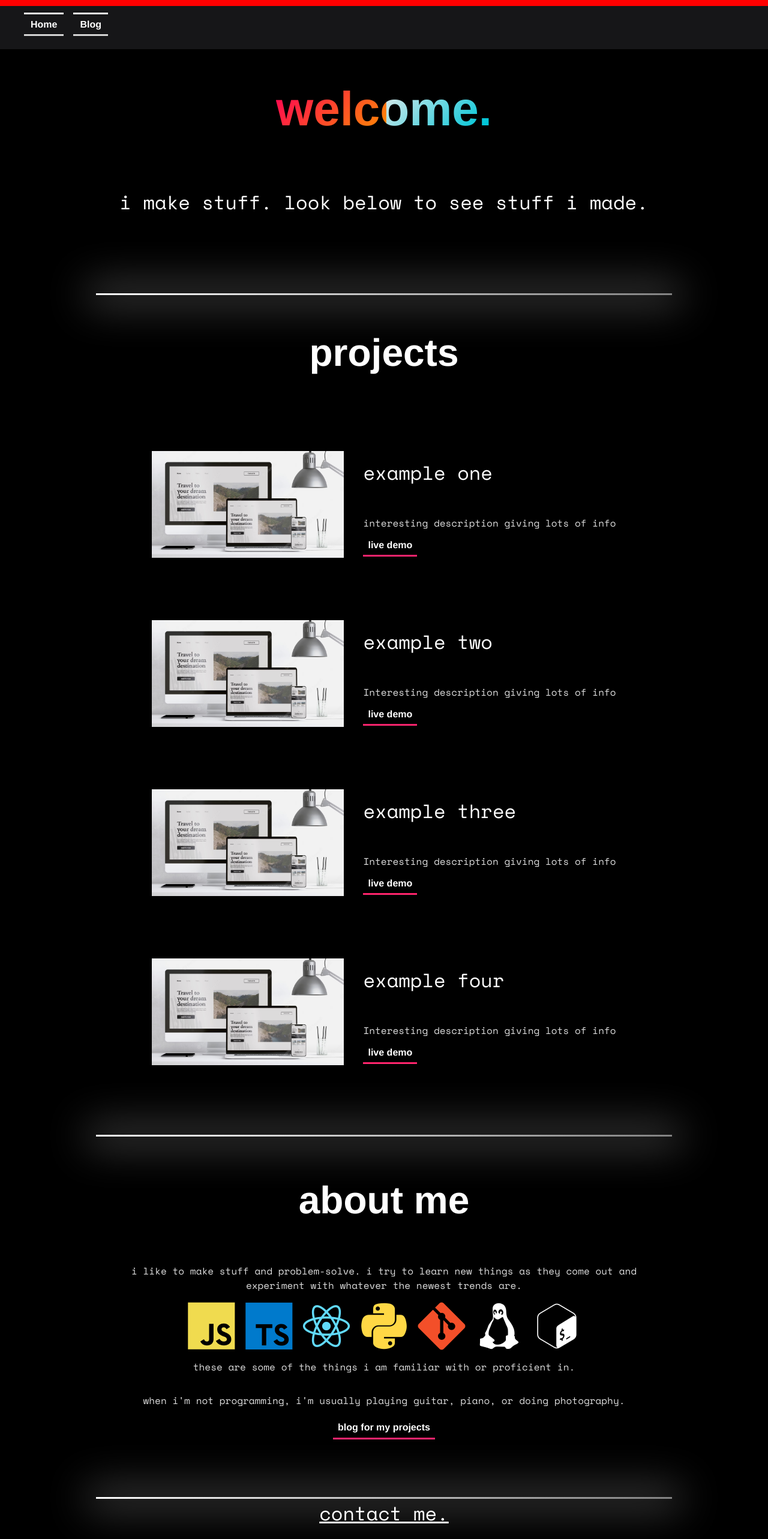
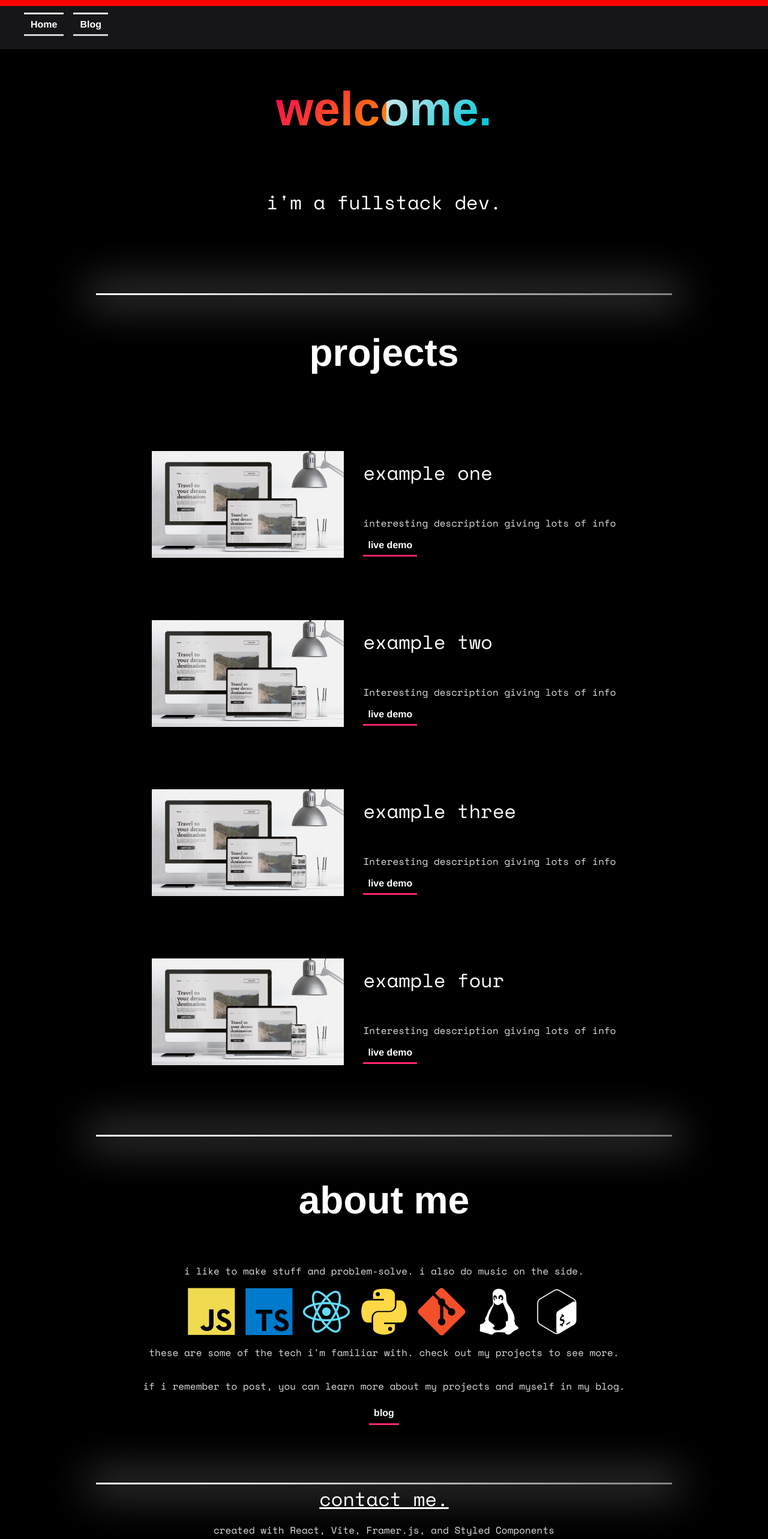
Before and after one commit to antiblockchain/landingpage, a React (Vite) app: page / in a window 1280 px wide. Shown: the top 2566 px of the page at 60% size. Built offline with nearby package versions, Linux system fonts and the light colour scheme.

Commit message:
updated text

```diff
--- a/package.json
+++ b/package.json
@@ -7,7 +7,8 @@
     "dev": "vite",
     "build": "vite build",
     "lint": "eslint src --ext js,jsx --report-unused-disable-directives --max-warnings 0",
-    "preview": "vite preview"
+    "preview": "vite preview",
+    "start": "vite"
   },
   "dependencies": {
     "axios": "^1.4.0",
--- a/src/Blog.jsx
+++ b/src/Blog.jsx
@@ -6,11 +6,13 @@ import { BlogCard } from "./components/Card";
 import { BlogPost } from "./components/BlogPost";
 import Axios from "axios";
 
+const SERVER_URL = "http://localhost:2999";
+
 export function Blog () {
     const [blogs, setBlogs] = useState([]);
 
     useEffect(() => {
-        Axios.get("http://127.0.0.1:3000/blog").then(res => {
+        Axios.get(SERVER_URL + "/blog").then(res => {
             setBlogs(res.data);
         })
     }, []);
--- a/src/Home.jsx
+++ b/src/Home.jsx
@@ -17,7 +17,7 @@ export function Home () {
   exit={{x: window.innerWidth, transition: { duration: 0.2 } }} className="wrapper">
         <Container className="header-container snap-point">
       <Title>welcome.</Title>
-        <Subtitle>i make stuff. look below to see stuff i made.</Subtitle>
+        <Subtitle>i'm a fullstack dev.</Subtitle>
 
 
         </Container>
@@ -44,7 +44,7 @@ export function Home () {
         <section>
         <Container className="about-me snap-point">
           <NormalTitle>about me</NormalTitle>
-          <Text>i like to make stuff and problem-solve. i try to learn new things as they come out and experiment with whatever the newest trends are.</Text>
+          <Text>i like to make stuff and problem-solve. i also do music on the side.</Text>
           <div className="icon-container">
 
           <i className="devicon-javascript-plain colored"></i>
@@ -76,9 +76,9 @@ export function Home () {
 
 
           </div>
-          <Text>these are some of the things i am familiar with or proficient in.</Text>
-          <Text>when i'm not programming, i'm usually playing guitar, piano, or doing photography.</Text>
-          <Button as="a" href="/blog" $primary>blog for my projects</Button>
+          <Text>these are some of the tech i'm familiar with. check out my projects to see more.</Text>
+          <Text>if i remember to post, you can learn more about my projects and myself in my blog.</Text>
+          <Button as="a" href="/blog" $primary>blog</Button>
         </Container>
         </section>
 
```
